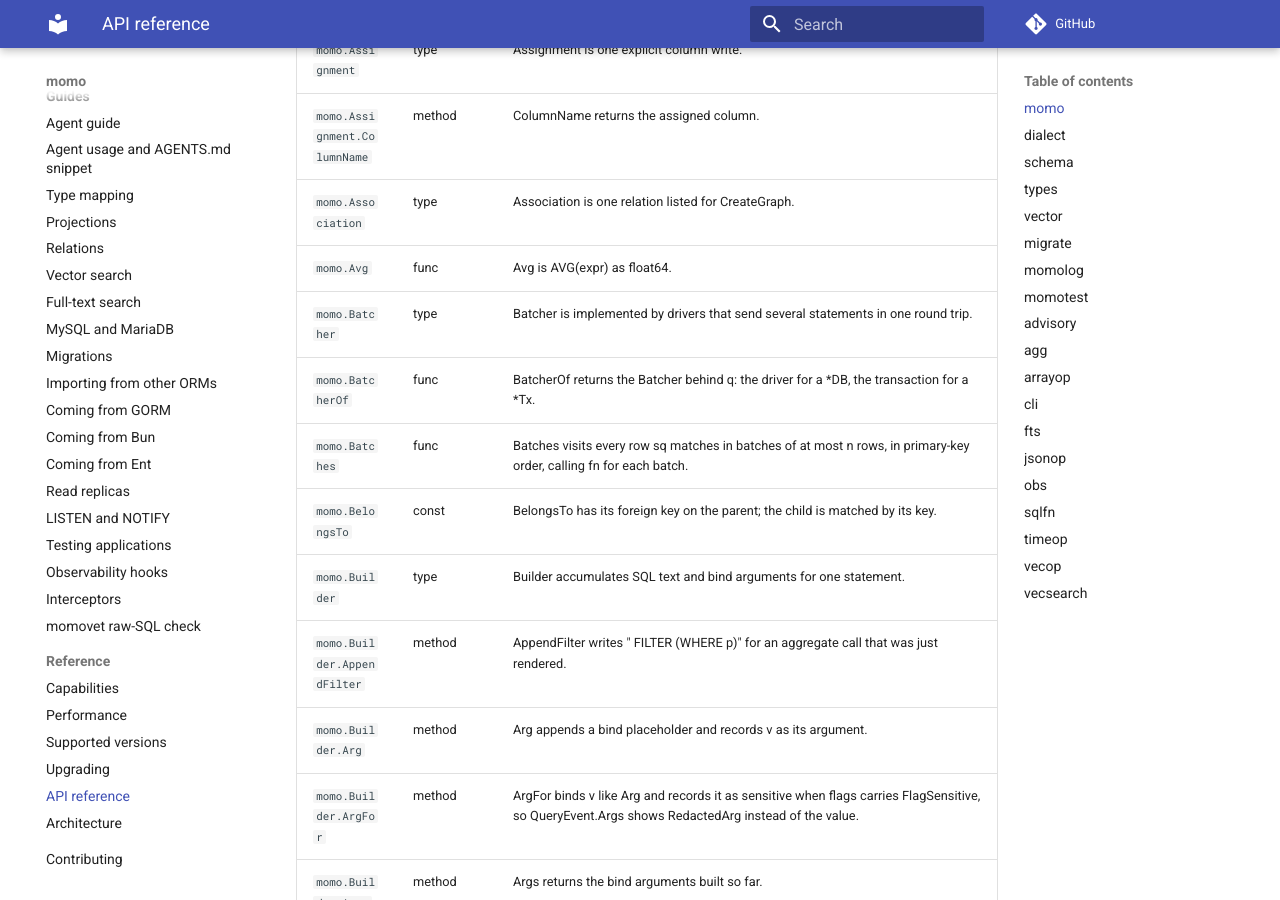
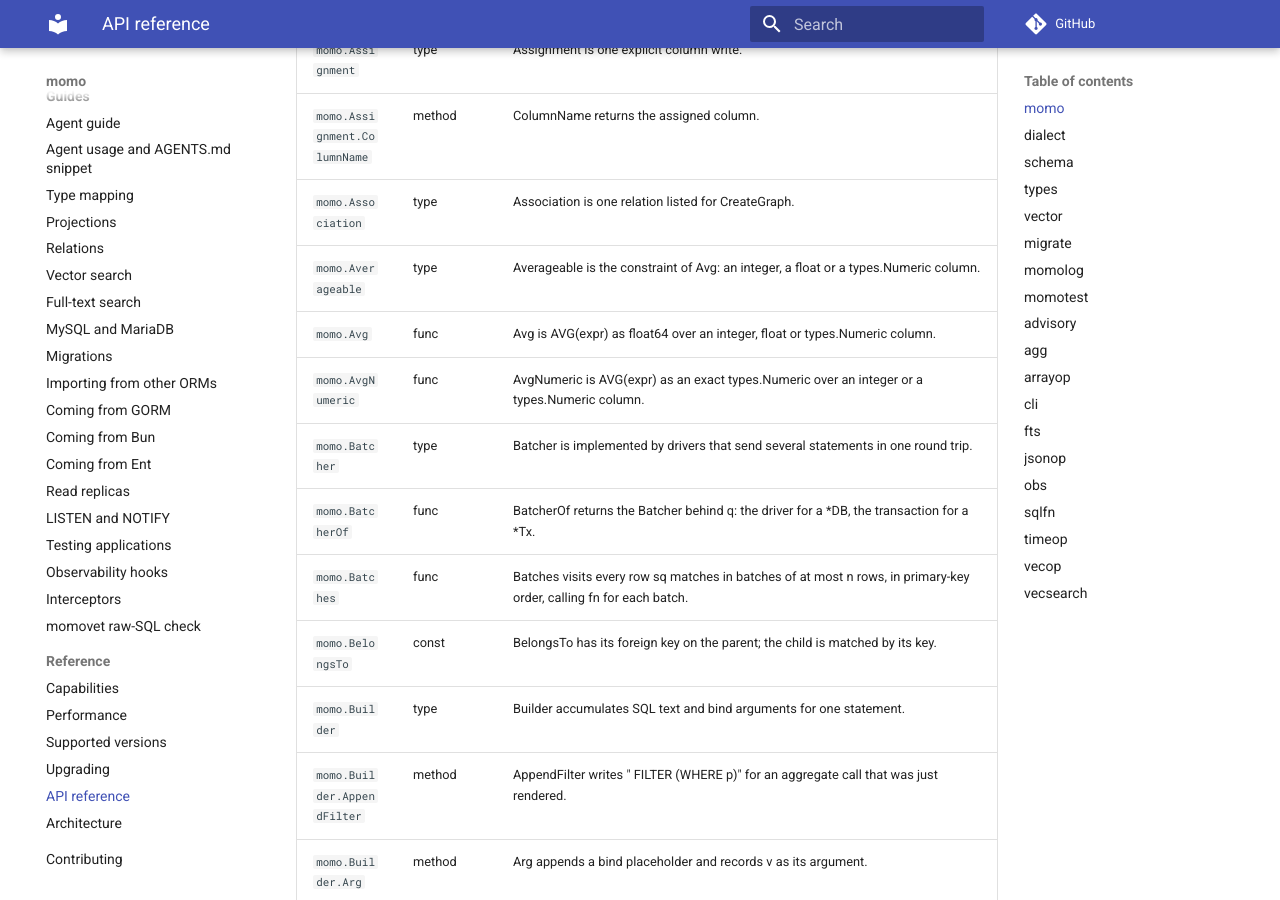
Before and after one commit to azrtydxb/momo, an MkDocs documentation site: the page built from docs/reference.md, in a window 1280 px wide and 900 px high, scrolled down 1508 px. Built offline with MkDocs 1.6.1 and Material for MkDocs 9.7.7, drawn with Linux system fonts in a browser that asks for light colours; comment, search, counter and statistics services are not loaded; the version menu is left out; some of the changed text lies outside the part shown.

Commit message:
docs: regenerate reference for the new aggregates

```diff
--- a/docs/reference.md
+++ b/docs/reference.md
@@ -30,7 +30,9 @@ Import path: `github.com/azrtydxb/momo`
 | `momo.Assignment`                      | type   | Assignment is one explicit column write.                                                                                                                                                                                                                                          |
 | `momo.Assignment.ColumnName`           | method | ColumnName returns the assigned column.                                                                                                                                                                                                                                           |
 | `momo.Association`                     | type   | Association is one relation listed for CreateGraph.                                                                                                                                                                                                                               |
-| `momo.Avg`                             | func   | Avg is AVG(expr) as float64.                                                                                                                                                                                                                                                      |
+| `momo.Averageable`                     | type   | Averageable is the constraint of Avg: an integer, a float or a types.Numeric column.                                                                                                                                                                                              |
+| `momo.Avg`                             | func   | Avg is AVG(expr) as float64 over an integer, float or types.Numeric column.                                                                                                                                                                                                       |
+| `momo.AvgNumeric`                      | func   | AvgNumeric is AVG(expr) as an exact types.Numeric over an integer or a types.Numeric column.                                                                                                                                                                                      |
 | `momo.Batcher`                         | type   | Batcher is implemented by drivers that send several statements in one round trip.                                                                                                                                                                                                 |
 | `momo.BatcherOf`                       | func   | BatcherOf returns the Batcher behind q: the driver for a *DB, the transaction for a *Tx.                                                                                                                                                                                          |
 | `momo.Batches`                         | func   | Batches visits every row sq matches in batches of at most n rows, in primary-key order, calling fn for each batch.                                                                                                                                                                |
@@ -174,6 +176,7 @@ Import path: `github.com/azrtydxb/momo`
 | `momo.Error.Unwrap`                    | method | Unwrap returns the underlying error.                                                                                                                                                                                                                                              |
 | `momo.ErrorClassifier`                 | type   | ErrorClassifier converts a raw driver error into a structured *Error when it recognizes it, and returns err unchanged otherwise.                                                                                                                                                  |
 | `momo.EscapeLike`                      | func   | EscapeLike escapes %, _ and the escape character ! (each is prefixed with !) so the result matches literally inside a LIKE pattern rendered with ESCAPE '!', which Like, ILike and ContainsLiteral always emit.                                                                   |
+| `momo.Exact`                           | type   | Exact is the constraint of SumNumeric and AvgNumeric: the column types whose aggregate the database can compute exactly, integers and types.Numeric.                                                                                                                              |
 | `momo.ExcludedExpr`                    | type   | ExcludedExpr is the EXCLUDED.<col> reference returned by Column.Excluded.                                                                                                                                                                                                         |
 | `momo.ExcludedExpr.AppendSQL`          | method | AppendSQL writes the EXCLUDED column reference to b.                                                                                                                                                                                                                              |
 | `momo.Exec`                            | func   | Exec runs a raw statement.                                                                                                                                                                                                                                                        |
@@ -289,6 +292,7 @@ Import path: `github.com/azrtydxb/momo`
 | `momo.InsertQuery.With`                | method | With prefixes the INSERT with a common table expression that FromSelect's select can read: WITH x AS (...) INSERT INTO t (cols) SELECT ...                                                                                                                                        |
 | `momo.InsertQuery.WithRecursive`       | method | WithRecursive is With for a recursive CTE.                                                                                                                                                                                                                                        |
 | `momo.InsertValue`                     | type   | InsertValue is an explicit column write accepted by Insert.Values: an Assignment, or an InsertAssignment from a create-only or immutable column.                                                                                                                                  |
+| `momo.Integer`                         | type   | Integer is the constraint of SumInt: the signed integer column types.                                                                                                                                                                                                             |
 | `momo.Interceptor`                     | type   | Interceptor may append predicates or return an error to deny the statement.                                                                                                                                                                                                       |
 | `momo.IsBound`                         | func   | IsBound reports whether e is a Go value bound as a parameter by Value, possibly wrapped by Typed.                                                                                                                                                                                 |
 | `momo.JoinSQL`                         | func   | JoinSQL composes raw SQL fragments and their arguments into one expression, the equivalent of Prisma.join: each part is typically SQL("status = ?", s), and the result can be used wherever SQL can.                                                                              |
@@ -377,7 +381,7 @@ Import path: `github.com/azrtydxb/momo`
 | `momo.NullsDefault`                    | const  | NullsDefault leaves NULL placement to the database.                                                                                                                                                                                                                               |
 | `momo.NullsFirst`                      | const  | NullsFirst sorts NULLs before other values.                                                                                                                                                                                                                                       |
 | `momo.NullsLast`                       | const  | NullsLast sorts NULLs after other values.                                                                                                                                                                                                                                         |
-| `momo.Number`                          | type   | Number is the constraint of the numeric aggregates SUM.                                                                                                                                                                                                                           |
+| `momo.Number`                          | type   | Number is the constraint of Sum, which keeps the column's own type as its result.                                                                                                                                                                                                 |
 | `momo.Operation`                       | type   | Operation is what an interceptor sees and may change before a typed statement compiles.                                                                                                                                                                                           |
 | `momo.Ops`                             | type   | Ops gives a scalar expression of result type T the comparison and ordering methods of Column: Eq, Ne, Lt, Le, Gt, Ge, the ...Expr forms, In, NotIn, Between, IsNull, IsNotNull, Asc and Desc.                                                                                     |
 | `momo.Ops.Asc`                         | method | Asc orders by the expression ascending.                                                                                                                                                                                                                                           |
@@ -563,6 +567,8 @@ Import path: `github.com/azrtydxb/momo`
 | `momo.SoftDeleteUnix`                  | const  | SoftDeleteUnix is a nullable integer, set to the statement time in Unix seconds.                                                                                                                                                                                                  |
 | `momo.Subquery`                        | type   | Subquery is a query usable as an expression: IN (...), EXISTS (...), scalar subqueries and FROM sources.                                                                                                                                                                          |
 | `momo.Sum`                             | func   | Sum is SUM(expr).                                                                                                                                                                                                                                                                 |
+| `momo.SumInt`                          | func   | SumInt is SUM(expr) over an int16, int32 or int64 column with an int64 result, whatever the column width.                                                                                                                                                                         |
+| `momo.SumNumeric`                      | func   | SumNumeric is SUM(expr) as an exact types.Numeric over an integer or a types.Numeric column.                                                                                                                                                                                      |
 | `momo.TableRef`                        | type   | TableRef names a table source in FROM and JOIN clauses, optionally aliased.                                                                                                                                                                                                       |
 | `momo.TableRef.As`                     | method | As returns a copy of t under the alias, keeping everything else, including the soft-delete column that a projection read FROM t is filtered by.                                                                                                                                   |
 | `momo.TableRef.Qualifier`              | method | Qualifier returns the name columns of this source are qualified with.                                                                                                                                                                                                             |
```
